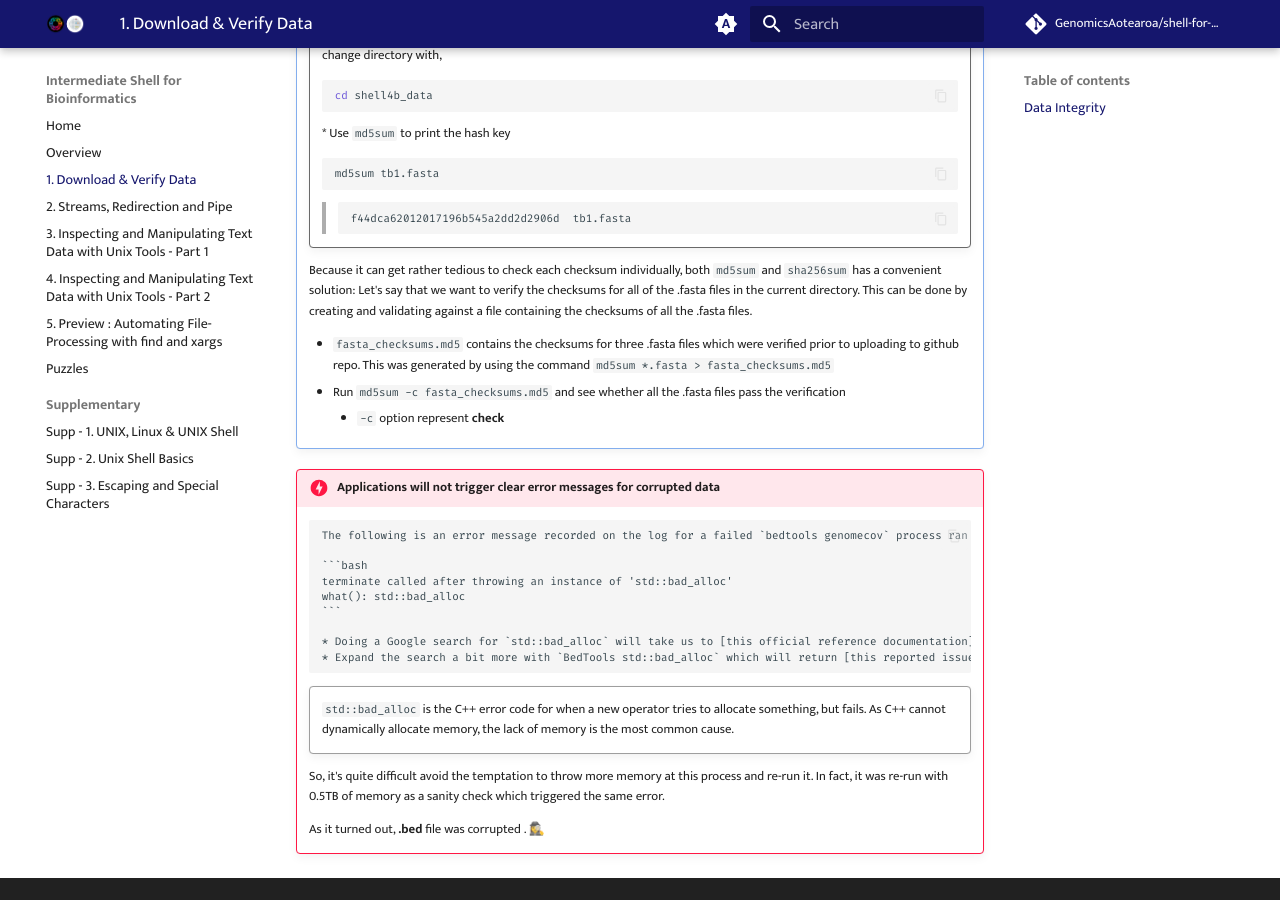
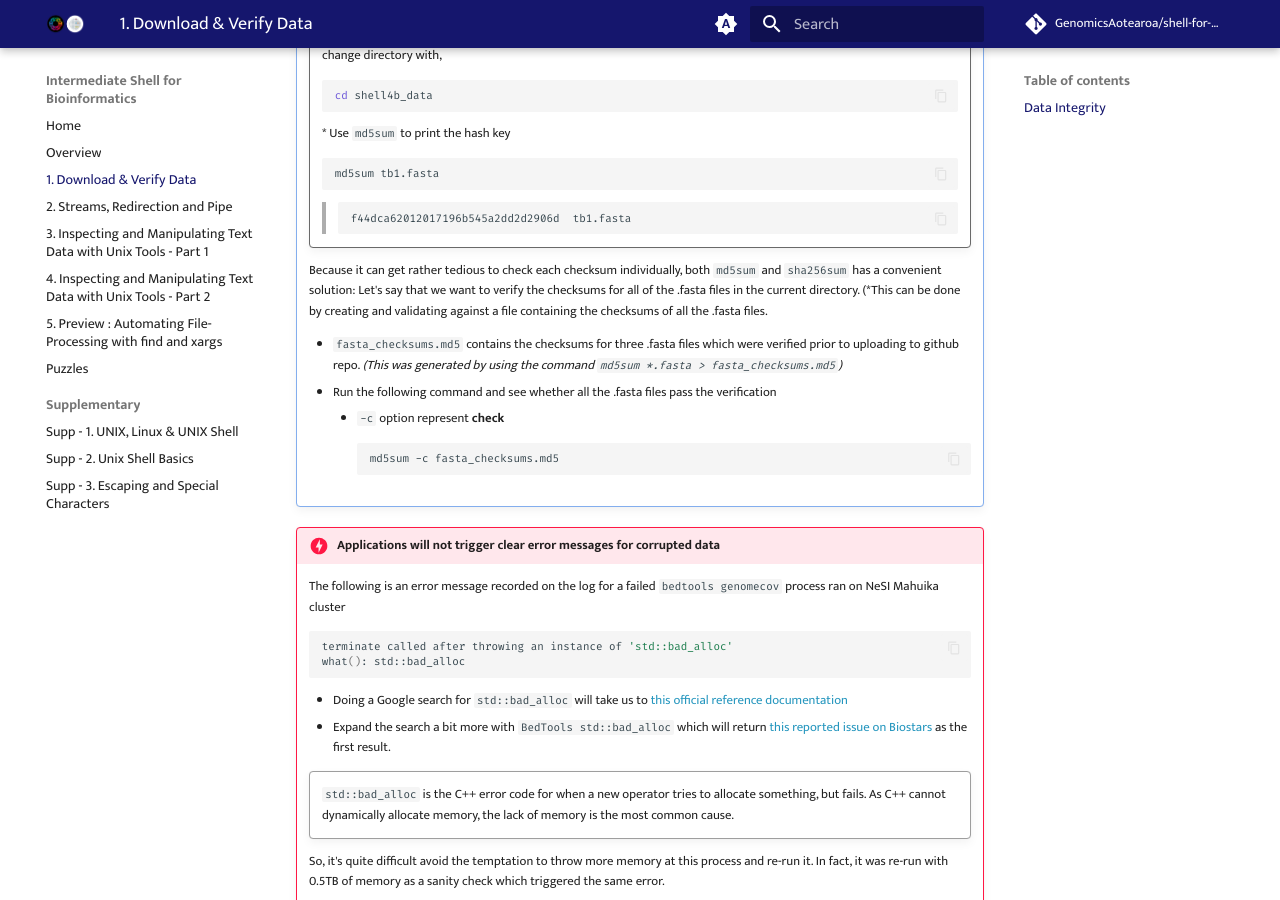
Before and after one commit to GenomicsAotearoa/shell-for-bioinformatics, an MkDocs documentation site: the page built from docs/2_download_data.md, in a window 1280 px wide and 900 px high, scrolled down 1366 px. Built offline with MkDocs 1.6.1 and Material for MkDocs 9.7.7, drawn with Linux system fonts in a browser that asks for light colours; comment, search, counter and statistics services are not loaded.

Commit message:
correct admonition output

````diff
--- a/docs/2_download_data.md
+++ b/docs/2_download_data.md
@@ -101,24 +101,26 @@ Data we download is the starting point of all future analyses and conclusions. T
         >```
         >f44dca62012017196b545a2dd2d2906d  tb1.fasta
         >```
-    Because it can get rather tedious to check each checksum individually, both `md5sum` and `sha256sum` has a convenient solution: Let's say that we want to verify the checksums for all of the .fasta files in the current directory. This can be done by creating and validating against a file containing the checksums of all the .fasta files.
+    Because it can get rather tedious to check each checksum individually, both `md5sum` and `sha256sum` has a convenient solution: Let's say that we want to verify the checksums for all of the .fasta files in the current directory.  (*This can be done by creating and validating against a file containing the checksums of all the .fasta files.
 
-    * `fasta_checksums.md5` contains the checksums for three .fasta files which were verified prior to uploading to github repo. This was generated by using the command `md5sum *.fasta > fasta_checksums.md5`
-    * Run `md5sum -c fasta_checksums.md5` and see whether all the .fasta files pass the verification
+    * `fasta_checksums.md5` contains the checksums for three .fasta files which were verified prior to uploading to github repo. *(This was generated by using the command `md5sum *.fasta > fasta_checksums.md5`)*
+    * Run the following command and see whether all the .fasta files pass the verification
         - `-c` option represent **check**
+    ```bash
+    md5sum -c fasta_checksums.md5
+    ```
 
 
 !!! danger "Applications will not trigger clear error messages for corrupted data"
 
-        The following is an error message recorded on the log for a failed `bedtools genomecov` process ran on NeSI Mahuika cluster
+    The following is an error message recorded on the log for a failed `bedtools genomecov` process ran on NeSI Mahuika cluster
+    ```bash
+    terminate called after throwing an instance of 'std::bad_alloc'
+    what(): std::bad_alloc
+    ```
 
-        ```bash
-        terminate called after throwing an instance of 'std::bad_alloc'
-        what(): std::bad_alloc
-        ```
-
-        * Doing a Google search for `std::bad_alloc` will take us to [this official reference documentation](https://en.cppreference.com/w/cpp/memory/new/bad_alloc)
-        * Expand the search a bit more with `BedTools std::bad_alloc` which will return [this reported issue on Biostars](https://www.biostars.org/p/377676/) as the first result.
+    * Doing a Google search for `std::bad_alloc` will take us to [this official reference documentation](https://en.cppreference.com/w/cpp/memory/new/bad_alloc)
+    * Expand the search a bit more with `BedTools std::bad_alloc` which will return [this reported issue on Biostars](https://www.biostars.org/p/377676/) as the first result.
 
     !!! quote ""
 
````
